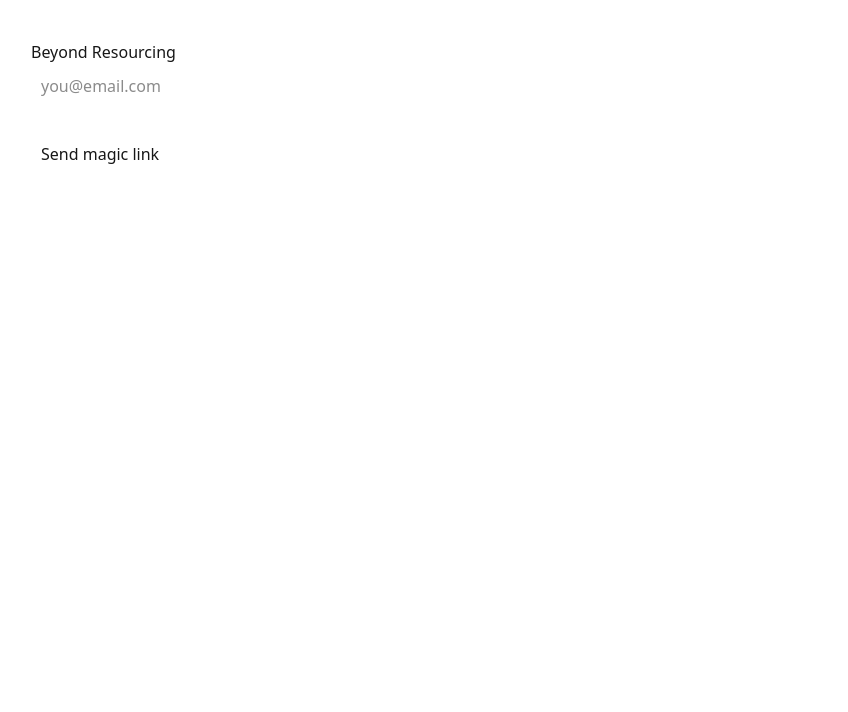
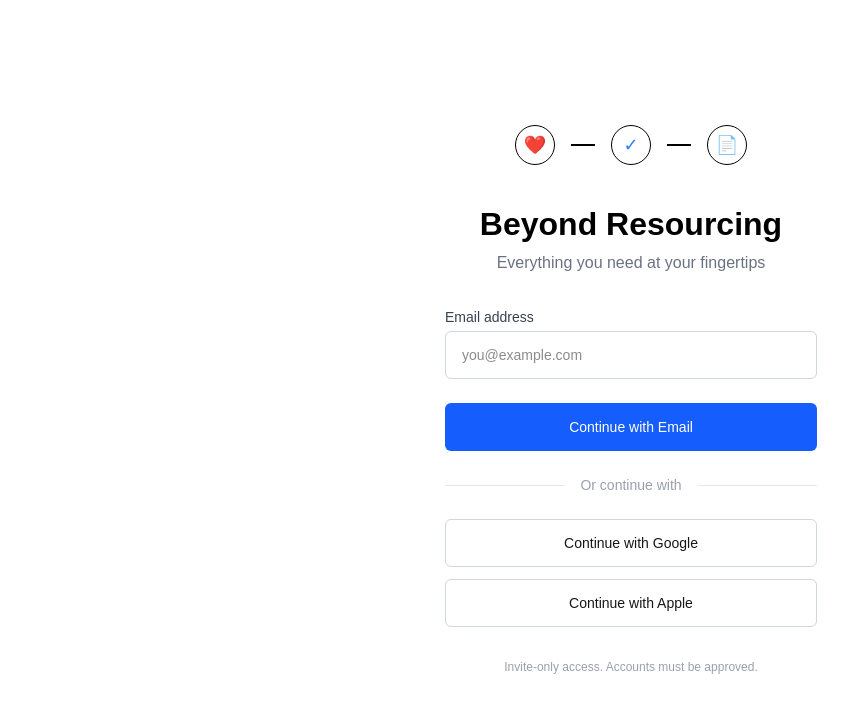
Before and after one commit to tryingtoworktoday/beyond-resourcing-web, a Next.js app: page / in a window 1280 px wide. Shown: the top 712 px of the page, without its empty margins (9-857 px from the left). Built offline with nearby package versions, Linux system fonts and the light colour scheme; no server answers.

Commit message:
Update page.tsx

```diff
--- a/app/page.tsx
+++ b/app/page.tsx
@@ -1,58 +1,74 @@
-'use client';
+export default function Page() {
+  return (
+    <main className="min-h-screen flex items-center justify-center bg-white">
+      <div className="w-full max-w-[420px] text-center px-6">
 
-import { useState } from 'react';
-import { createClient } from '@supabase/supabase-js';
+        {/* ICON ROW */}
+        <div className="flex items-center justify-center gap-4 mb-10">
+          {[
+            { icon: "❤️", color: "text-red-500" },
+            { icon: "✓", color: "text-blue-500" },
+            { icon: "📄", color: "text-green-500" },
+          ].map((item, i) => (
+            <div key={i} className="flex items-center gap-4">
+              <div className="w-10 h-10 rounded-full border border-black flex items-center justify-center text-lg">
+                <span className={item.color}>{item.icon}</span>
+              </div>
+              {i < 2 && <div className="w-6 h-[2px] bg-black" />}
+            </div>
+          ))}
+        </div>
 
-const supabase = createClient(
-  process.env.NEXT_PUBLIC_SUPABASE_URL!,
-  process.env.NEXT_PUBLIC_SUPABASE_ANON_KEY!
-);
+        {/* TITLE */}
+        <h1 className="text-[32px] font-semibold leading-[38px] text-black mb-2">
+          Beyond Resourcing
+        </h1>
 
-export default function Home() {
-  const [email, setEmail] = useState('');
-  const [sent, setSent] = useState(false);
-  const [error, setError] = useState<string | null>(null);
+        {/* SUBTITLE */}
+        <p className="text-[16px] leading-[24px] text-gray-500 mb-8">
+          Everything you need at your fingertips
+        </p>
 
-  const sendLink = async () => {
-    setError(null);
-
-    const { error } = await supabase.auth.signInWithOtp({
-      email,
-      options: {
-        emailRedirectTo: 'https://www.beyondresourcing.com',
-      },
-    });
-
-    if (error) {
-      setError(error.message);
-    } else {
-      setSent(true);
-    }
-  };
-
-  return (
-    <main style={{ padding: 40, fontFamily: 'system-ui' }}>
-      <h1>Beyond Resourcing</h1>
-
-      {sent ? (
-        <p>Check your email for the login link.</p>
-      ) : (
-        <>
+        {/* EMAIL */}
+        <div className="text-left mb-6">
+          <label className="block text-sm text-gray-700 mb-1">
+            Email address
+          </label>
           <input
             type="email"
-            placeholder="you@email.com"
-            value={email}
-            onChange={(e) => setEmail(e.target.value)}
-            style={{ padding: 10, width: 300 }}
+            placeholder="you@example.com"
+            className="w-full h-[48px] rounded-md border border-gray-300 px-4 text-sm"
           />
-          <br /><br />
-          <button onClick={sendLink} style={{ padding: 10 }}>
-            Send magic link
+        </div>
+
+        {/* PRIMARY BUTTON */}
+        <button className="w-full h-[48px] rounded-md bg-blue-600 text-white text-sm font-medium mb-6">
+          Continue with Email
+        </button>
+
+        {/* DIVIDER */}
+        <div className="flex items-center gap-4 text-sm text-gray-400 mb-6">
+          <div className="flex-1 h-px bg-gray-200" />
+          Or continue with
+          <div className="flex-1 h-px bg-gray-200" />
+        </div>
+
+        {/* SOCIAL BUTTONS */}
+        <div className="space-y-3">
+          <button className="w-full h-[48px] rounded-md border border-gray-300 text-sm">
+            Continue with Google
           </button>
-        </>
-      )}
+          <button className="w-full h-[48px] rounded-md border border-gray-300 text-sm">
+            Continue with Apple
+          </button>
+        </div>
 
-      {error && <p style={{ color: 'red' }}>{error}</p>}
+        {/* FOOTNOTE */}
+        <p className="text-xs text-gray-400 mt-8">
+          Invite-only access. Accounts must be approved.
+        </p>
+
+      </div>
     </main>
   );
 }
```
